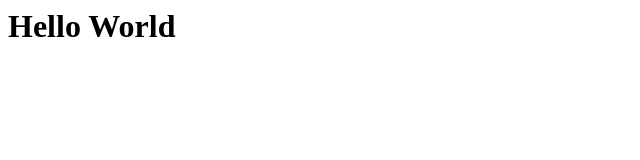
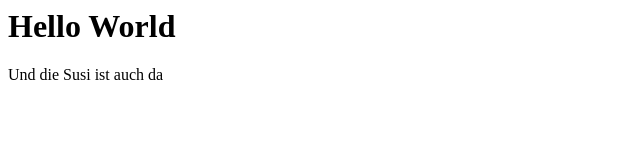
Before and after one commit to rompo9000/testfile, a plain HTML site: page index.html in a window 1280 px wide. Shown: the whole page, without its empty margins (0-640 px from the left). Drawn offline with Linux system fonts and the light colour scheme.

Commit message:
Update index.html
susi erwähnt

```diff
--- a/index.html
+++ b/index.html
@@ -1 +1,3 @@
 <h1>Hello World</h1>
+
+<p>Und die Susi ist auch da</p>
```
